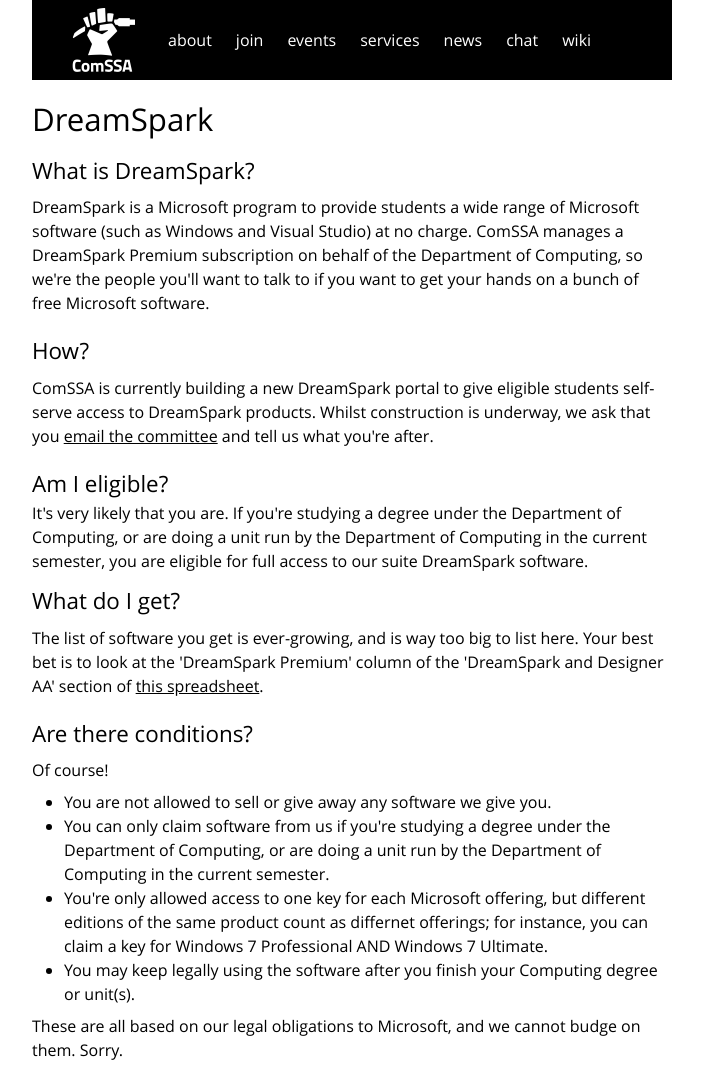
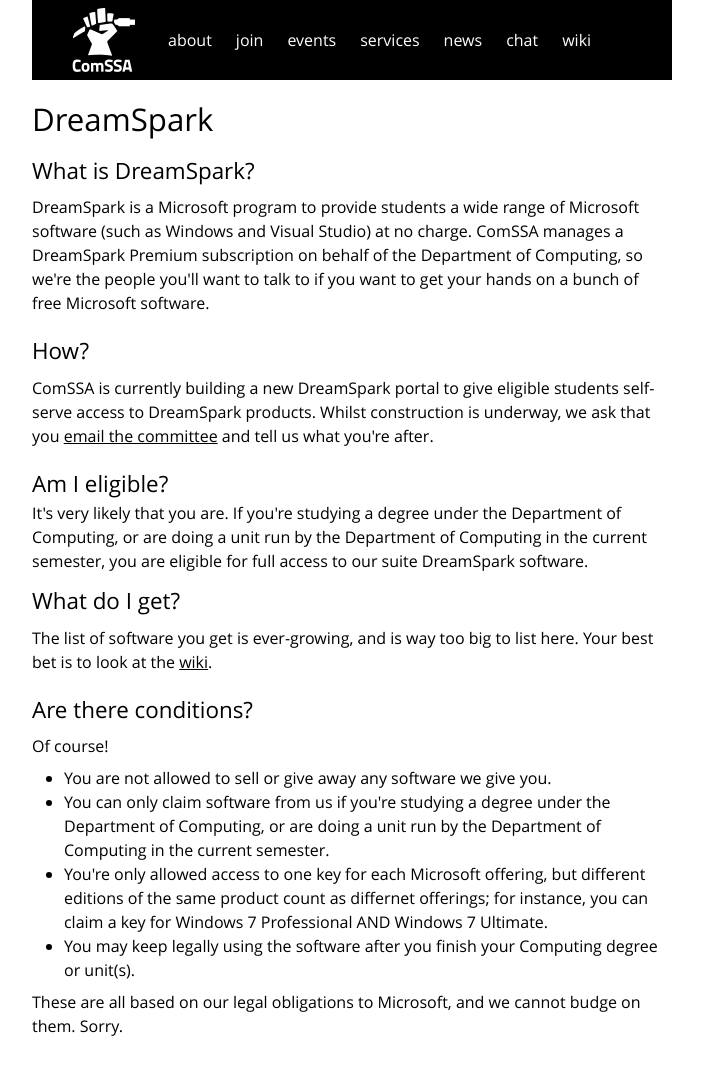
Before and after one commit to ComSSA/www.comssa.org.au, a Jekyll site: the page built from services/dreamspark/index.html, in a window 1280 px wide. Shown: the whole page, without its empty margins (288-991 px from the left). Built offline with Jekyll 4.4.1, drawn with Linux system fonts in a browser that asks for light colours; after the commit the page ends 1062 px from its top, so only the background shows below that.

Commit message:
Added wiki product list link

```diff
--- a/services/dreamspark/index.html
+++ b/services/dreamspark/index.html
@@ -24,8 +24,7 @@ full access to our suite DreamSpark software.
 
 <h2>What do I get?</h2>
 <p>The list of software you get is ever-growing, and is way too big to list here. Your best bet
-is to look at the 'DreamSpark Premium' column of the 'DreamSpark and Designer AA' section of <a
-href="http://aka.ms/dsproductlist">this spreadsheet</a>.
+is to look at the <a href="https://wiki.comssa.org.au/dreamspark">wiki</a>.
 
 
 <h2>Are there conditions?</h2>
```
